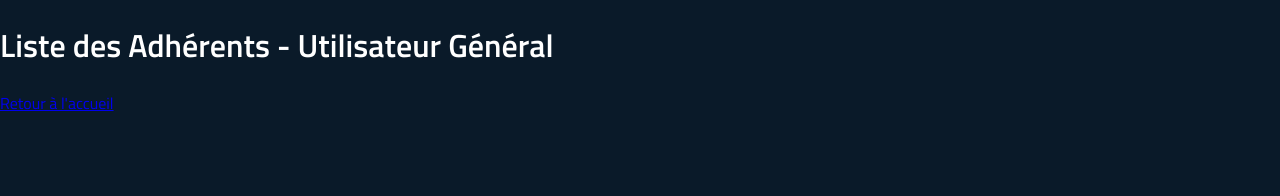
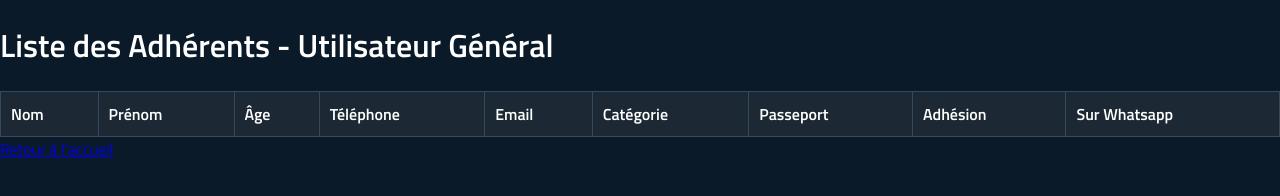
Before and after one commit to Crazzynel/crazzynel.github.io, a plain HTML site: page cyborgbulls/general.html in a window 1280 px wide. Drawn offline with Linux system fonts and the light colour scheme; no server answers.

Commit message:
update enkor ?

```diff
--- a/cyborgbulls/general.html
+++ b/cyborgbulls/general.html
@@ -57,9 +57,24 @@
         <h1>Liste des Adhérents - Utilisateur Général</h1>
     </header>
 
-    <div id="adhérents-table-container">
-        <!-- Ici, on affichera le tableau des adhérents -->
-    </div>
+    <table id="adhérents-table">
+        <thead>
+            <tr>
+                <th>Nom</th>
+                <th>Prénom</th>
+                <th>Âge</th>
+                <th>Téléphone</th>
+                <th>Email</th>
+                <th>Catégorie</th>
+                <th>Passeport</th>
+                <th>Adhésion</th>
+                <th>Sur Whatsapp</th>
+            </tr>
+        </thead>
+        <tbody id="adhérents-list">
+            <!-- Les données vont être insérées ici -->
+        </tbody>
+    </table>
 
     <footer>
         <a href="index.html">Retour à l'accueil</a>
```
Also changed, not shown: cyborgbulls/admin.html (+18 -3 lines), cyborgbulls/gestionnaire.html (+18 -3 lines).
